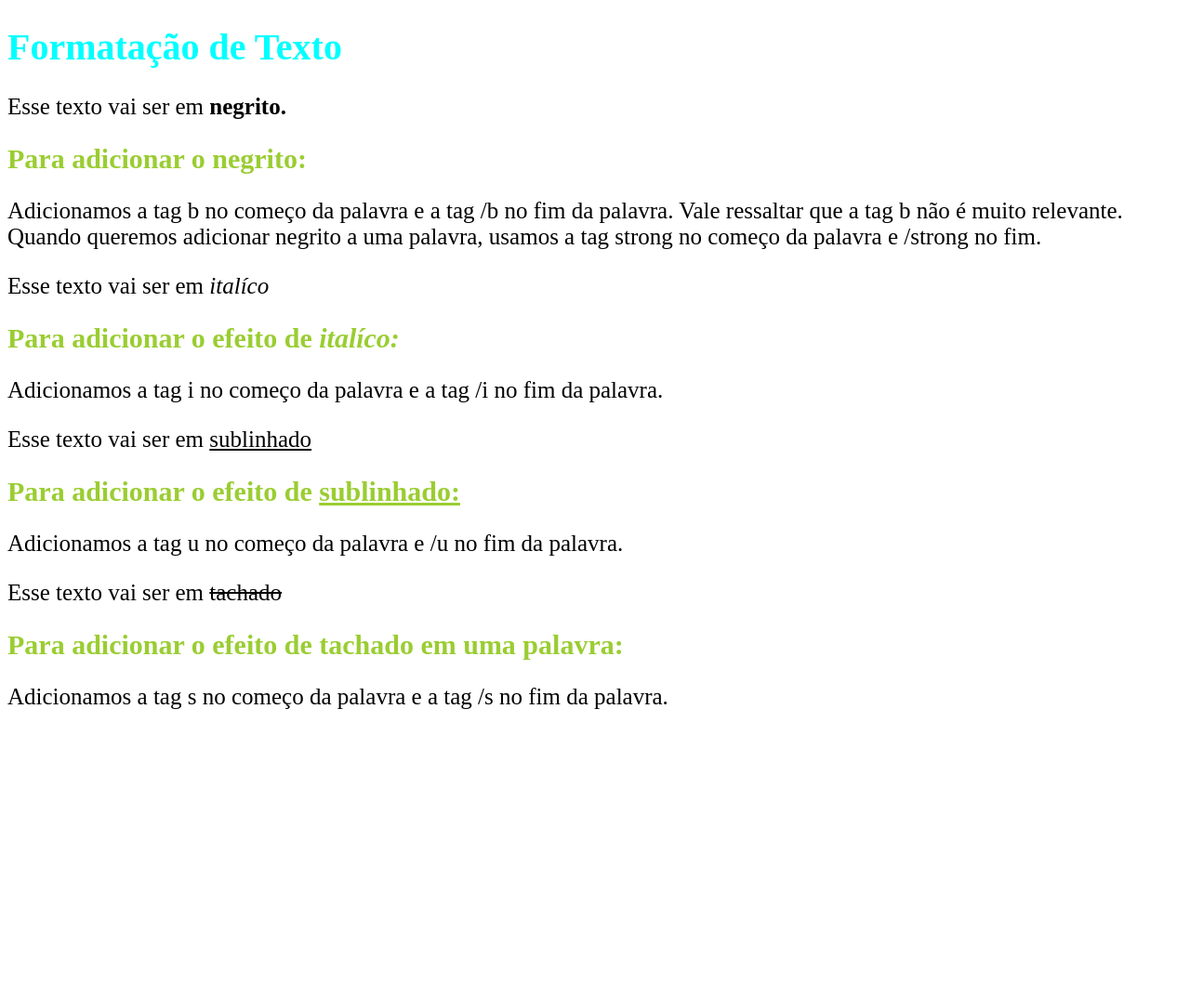
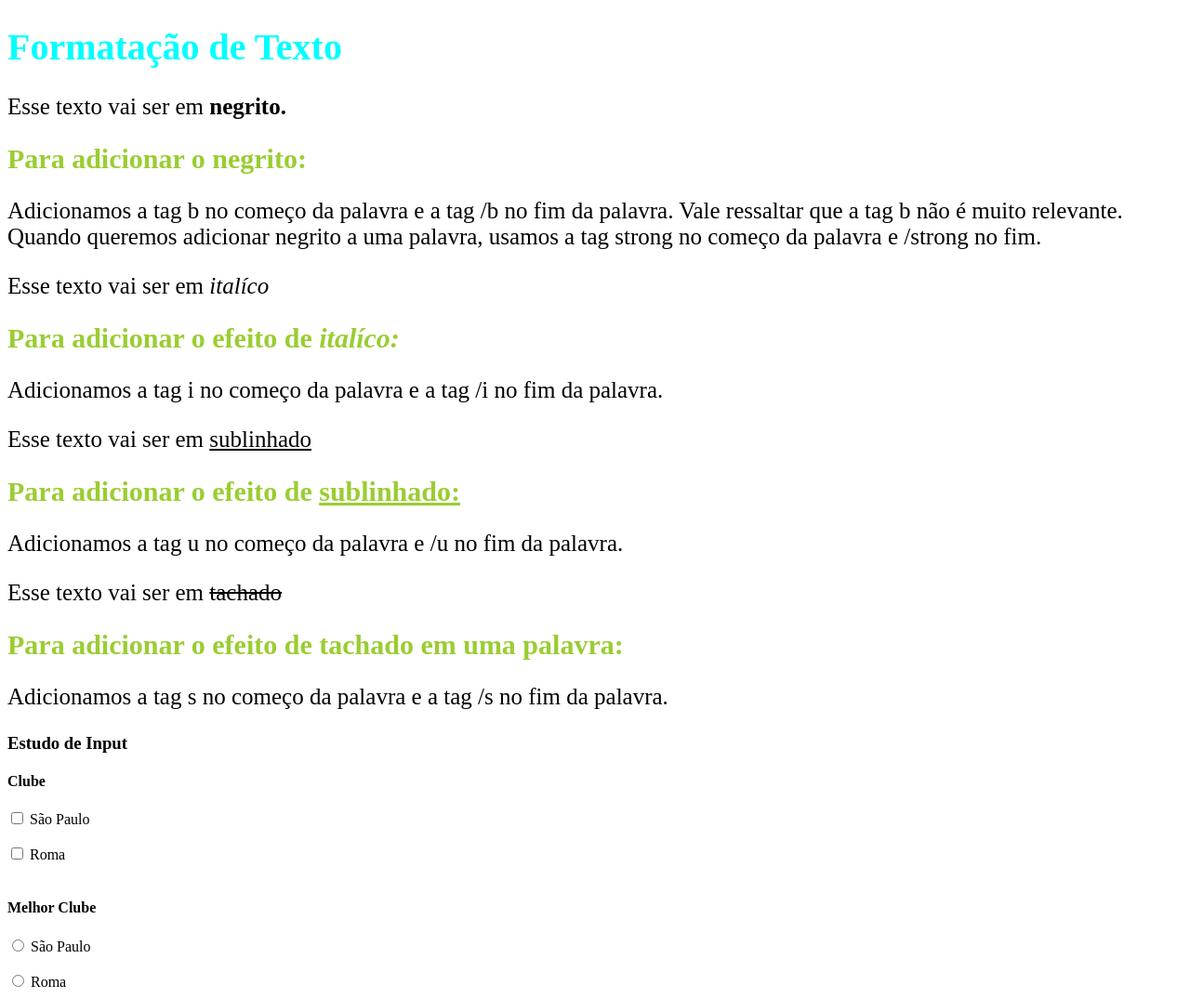
Before and after one commit to RogerioCosta88/dev-quest-html-basico-formatacao-de-texto, a plain HTML site: page index.html in a window 1280 px wide. Shown: the whole page at 93% size. Before the commit the page ends 800 px from the top, so only its background shows below. Drawn offline with Linux system fonts and the light colour scheme.

Commit message:
adiciono estudo de input radio e checkbox

```diff
--- a/index.html
+++ b/index.html
@@ -1,5 +1,6 @@
 <!DOCTYPE html>
 <html lang="en">
+
 <head>
   <meta charset="UTF-8" />
   <meta name="viewport" content="width=device-width, initial-scale=1.0" />
@@ -7,6 +8,7 @@
 
   <link rel="stylesheet" href="style.css">
 </head>
+
 <body>
   <h1>Formatação de Texto</h1>
 
@@ -34,5 +36,27 @@
   <h2>Para adicionar o efeito de tachado em uma palavra:</h2>
   <p>Adicionamos a tag s no começo da palavra e a tag /s no fim da palavra.</p>
 
+  <h3>Estudo de <strong>Input</strong></h3>
+
+  <h4>Clube</h4>
+  <input type="checkbox" name="times" id="sao-paulo">
+  <label for="sao-paulo">São Paulo</label>
+
+  <br><br>
+
+  <input type="checkbox" name="times" id="roma">
+  <label for="roma">Roma</label>
+
+<br><br>
+
+<h4>Melhor Clube</h4>
+<input type="radio" name="melhor-clube" id="sao--paulo">
+<label for="sao--paulo">São Paulo</label>
+
+<br><br>
+
+<input type="radio" name="melhor-clube" id="roma-">
+<label for="roma-">Roma</label>
 </body>
+
 </html>
```
Lines whose indentation alone changed are shown as unchanged.
